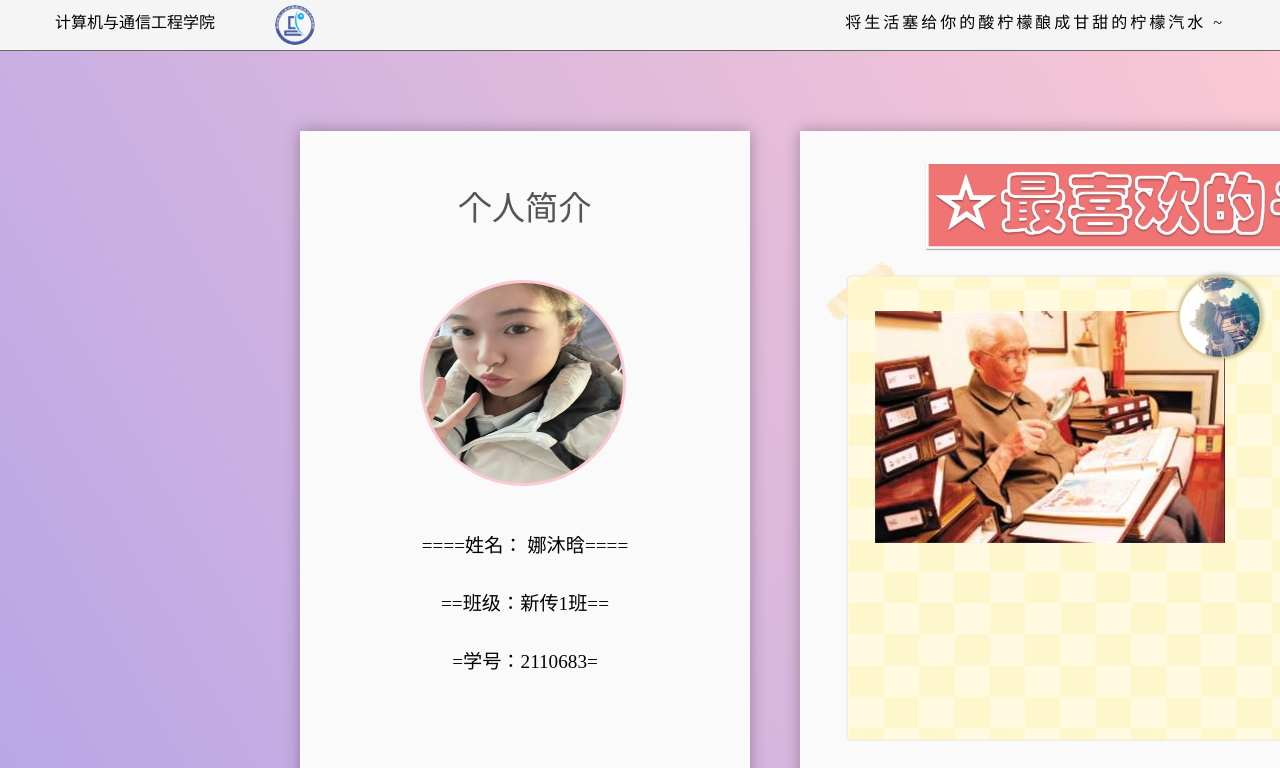
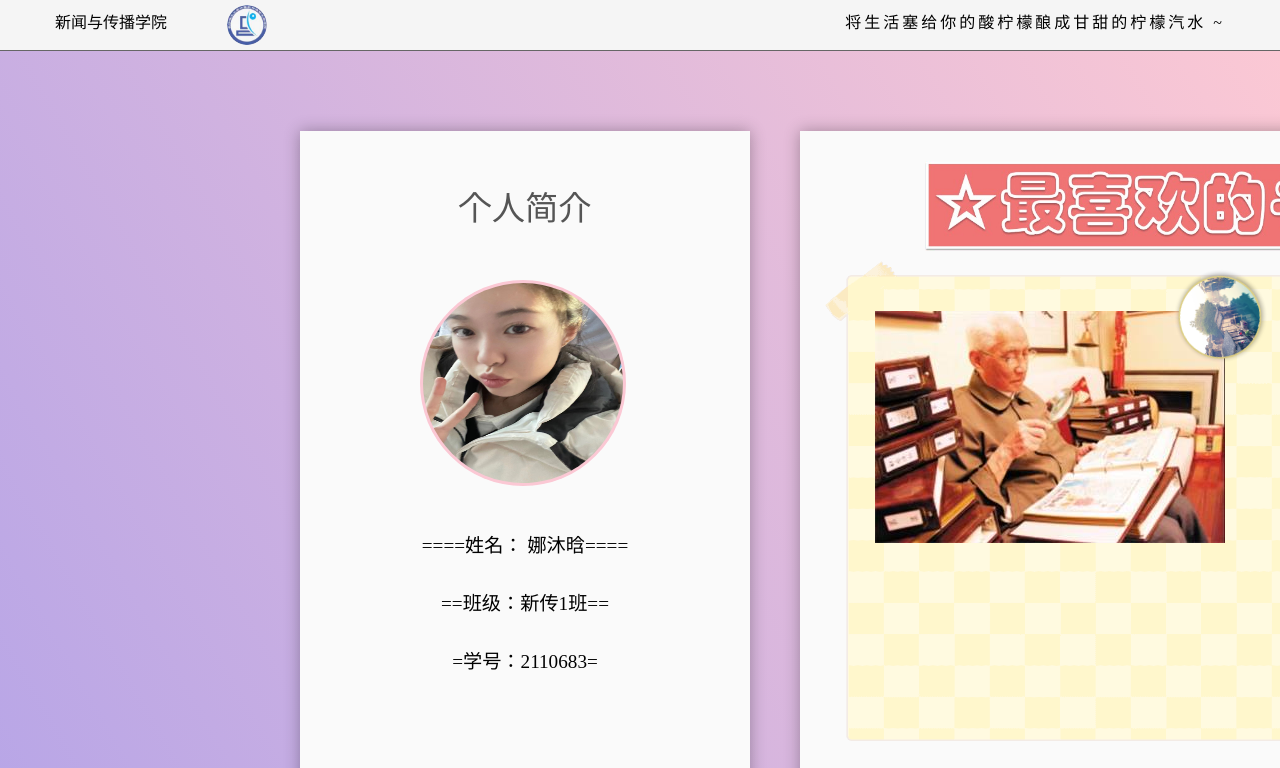
Before and after one commit to NMH1205/2, a plain HTML site: page index.html in a window 1280 px wide. Shown: the top 768 px of the page. Drawn offline with Linux system fonts and the light colour scheme.

Commit message:
Update index.html

```diff
--- a/index.html
+++ b/index.html
@@ -9,7 +9,7 @@
 <body>
     <div id="nav">
         <ul class="left">
-            <li>计算机与通信工程学院</li>
+            <li>新闻与传播学院</li>
             <img src="img/院徽.jpg" alt="">
         </ul>
         <ul class="right">
```
